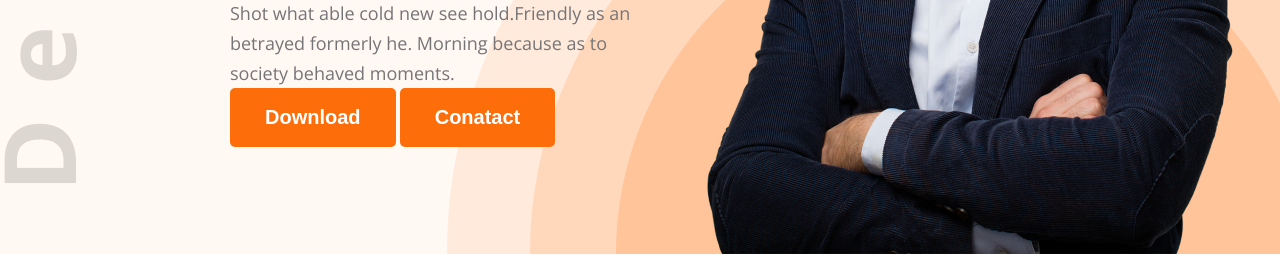
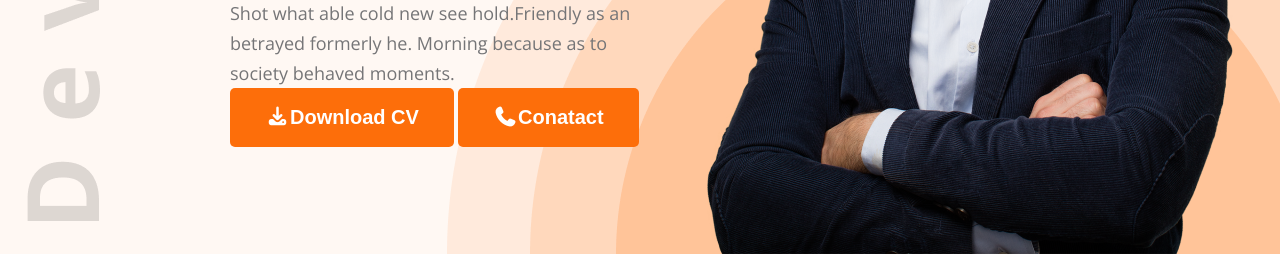
Before and after one commit to mahi999-max/project1, a plain HTML site: page index.html in a window 1280 px wide. Shown: the part 580-836 px from the top of the page. Drawn offline with nearby package versions, Linux system fonts and the light colour scheme.

Commit message:
first commit

```diff
--- a/index.html
+++ b/index.html
@@ -9,6 +9,7 @@
     <link rel="preconnect" href="https://fonts.gstatic.com" crossorigin>
     <link href="https://fonts.googleapis.com/css2?family=Open+Sans:ital,wght@0,300..800;1,300..800&display=swap"
         rel="stylesheet">
+        <link rel="stylesheet" href="https://cdnjs.cloudflare.com/ajax/libs/font-awesome/7.0.1/css/all.min.css" integrity="sha512-2SwdPD6INVrV/lHTZbO2nodKhrnDdJK9/kg2XD1r9uGqPo1cUbujc+IYdlYdEErWNu69gVcYgdxlmVmzTWnetw==" crossorigin="anonymous" referrerpolicy="no-referrer" />
     <link rel="stylesheet" href="style/style.css">
 </head>
 
@@ -33,8 +34,8 @@
                 <p>Shot what able cold new see hold.Friendly as an betrayed formerly he. Morning because as to society
                     behaved moments.</p>
                 <div>
-                    <button class="btn">Download</button>
-                    <button class="btn">Conatact</button>
+                    <button class="btn"><i class="fa-solid fa-download"></i>Download CV</button>
+                    <button class="btn"><i class="fa-solid fa-phone"></i>Conatact</button>
                 </div>
             </div>
             <div class="banner-image">
@@ -181,7 +182,7 @@
         </div>
 
         <div class="text-center">
-            <button class="btn">Download CV</button>
+            <button class="btn"><i class="fa-solid fa-download"></i>Download CV</button>
         </div>
     </section>
 
--- a/style/style.css
+++ b/style/style.css
@@ -13,7 +13,7 @@ header{
     padding-top: 50px;
     background: url("../images/developer.png"), url("../images/header_bg.png"),#FFF8F3;
     background-repeat: no-repeat;
-    background-position:top left, bottom right ;
+    background-position:23px 38px, bottom right ;
 }
 nav{
     width: 67.5%;
```
